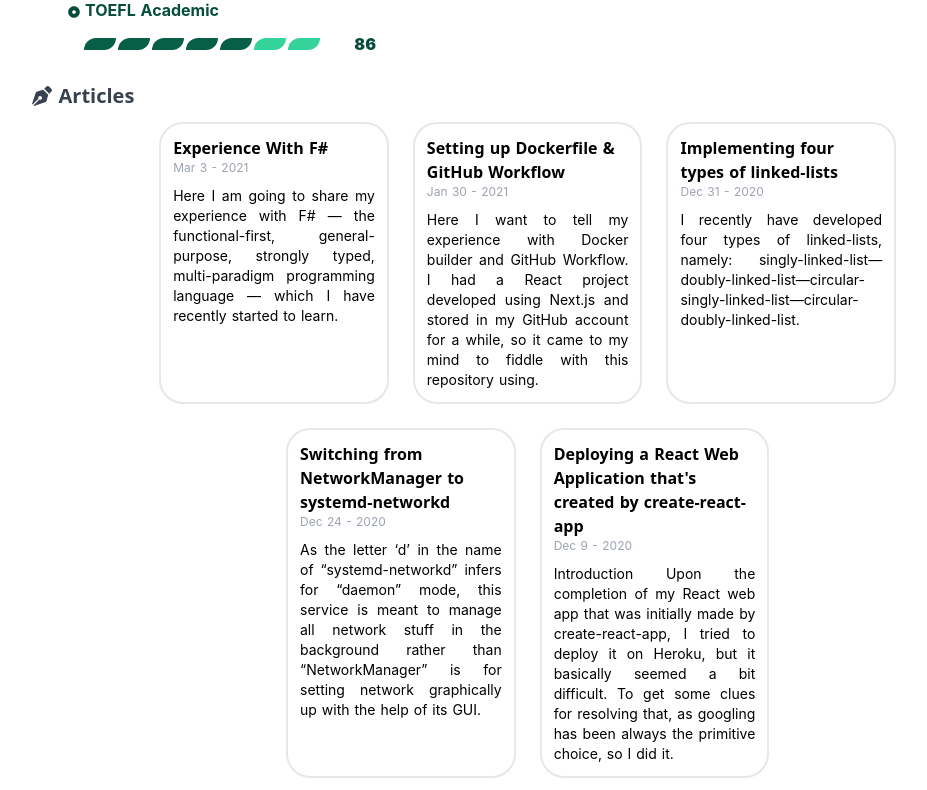
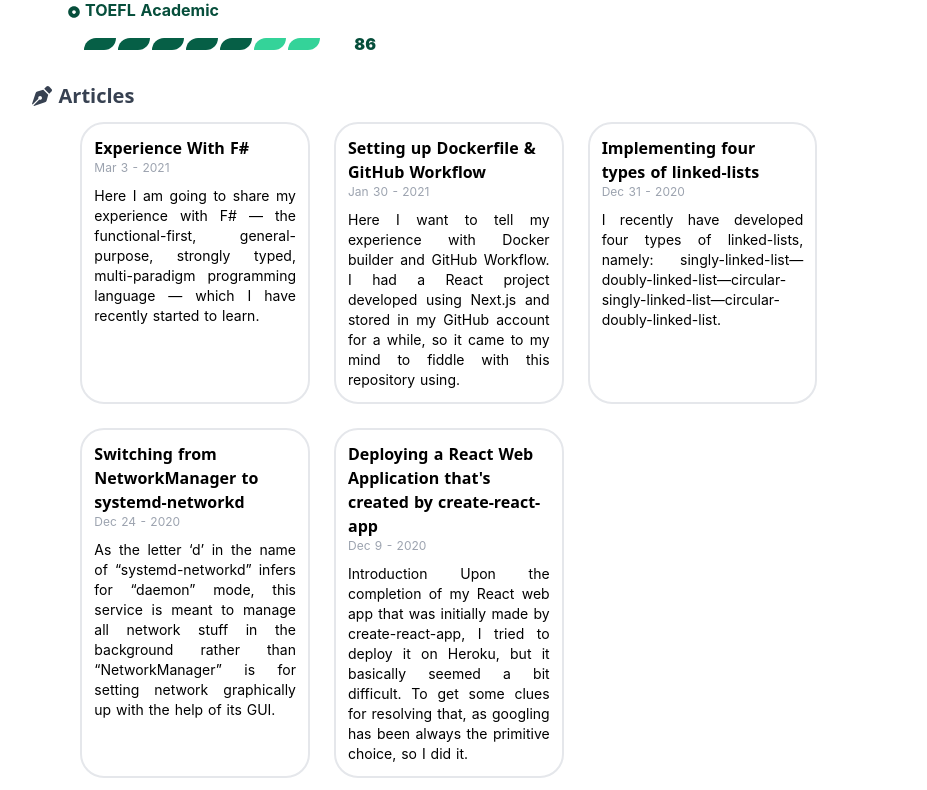
Before and after one commit to hooman734/cv-new, a Nuxt app: page / in a window 1280 px wide. Shown: the part 1880-2670 px from the top of the page, without its empty margins (277-1204 px from the left). Built offline with nearby package versions, Linux system fonts and the light colour scheme.

Commit message:
add links

```diff
--- a/components/ArticleCp.vue
+++ b/components/ArticleCp.vue
@@ -4,7 +4,9 @@
     <a target="_blank" v-bind:href="link">
       <p class="font-bold font-sans">{{topic}}</p>
       <p class="text-xs text-gray-400 mb-2.5">{{date}}</p>
-      <p class="text-justify text-sm">{{description}}</p>
+      <div class="text-justify text-sm">
+        <slot></slot>
+      </div>
     </a>
      </div>
 </div>
@@ -17,7 +19,6 @@ export default {
     topic: String,
     date: String,
     link : String,
-    description: String
   }
 }
 </script>
--- a/components/MainPanel.vue
+++ b/components/MainPanel.vue
@@ -243,23 +243,36 @@
             <font-awesome-icon icon="pen-nib"/>
             Articles
           </p>
-          <div class="flex flex-row flex-wrap justify-center content-evenly ml-2 md:ml-9">
+          <div class="flex flex-row flex-wrap justify-start content-evenly ml-2 md:ml-9">
             <article-cp topic="Experience With F#" link="https://hesamyan.medium.com/experience-with-f-618118e99408"
-                        date="Mar 3 - 2021"
-                        description="Here I am going to share my experience with F# — the functional-first, general-purpose, strongly typed, multi-paradigm programming language — which I have recently started to learn."></article-cp>
+                        date="Mar 3 - 2021">Here I am going to share my experience with F# — the functional-first,
+              general-purpose, strongly typed, multi-paradigm programming language — which I have recently started to
+              learn.
+            </article-cp>
             <article-cp topic="Setting up Dockerfile & GitHub Workflow"
-                        link="https://hesamyan.medium.com/setting-up-dockerfile-github-workflow-86cafd82cf97" date="Jan 30 - 2021"
-                        description="Here I want to tell my experience with Docker builder and GitHub Workflow. I had a React project developed using Next.js and stored in my GitHub account for a while, so it came to my mind to fiddle with this repository using."></article-cp>
-            <article-cp topic="Implementing four types of linked-lists" link="https://hesamyan.medium.com/implementing-four-types-of-linked-lists-d812d5c39812"
-                        date="Dec 31 - 2020"
-                        description="I recently have developed four types of linked-lists, namely: singly-linked-list—doubly-linked-list—circular-singly-linked-list—circular-doubly-linked-list."></article-cp>
-            <article-cp topic="Switching from NetworkManager to systemd-networkd" link="https://hesamyan.medium.com/switching-from-networkmanager-to-systemd-networkd-dcbda0b15056"
-                        date="Dec 24 - 2020"
-                        description="As the letter ‘d’ in the name of “systemd-networkd” infers for “daemon” mode, this service is meant to manage all network stuff in the background rather than “NetworkManager” is for setting network graphically up with the help of its GUI."></article-cp>
-            <article-cp topic="Deploying a React Web Application that's created by create-react-app" link="https://hesamyan.medium.com/deploying-a-react-web-application-thats-created-by-create-react-app-2234ddf8eafa"
-                        date="Dec 9 - 2020"
-                        description="Introduction
-Upon the completion of my React web app that was initially made by create-react-app, I tried to deploy it on Heroku, but it basically seemed a bit difficult. To get some clues for resolving that, as googling has been always the primitive choice, so I did it."></article-cp>
+                        link="https://hesamyan.medium.com/setting-up-dockerfile-github-workflow-86cafd82cf97"
+                        date="Jan 30 - 2021">Here I want to tell my experience with Docker builder and GitHub Workflow.
+              I had a React project developed using Next.js and stored in my GitHub account for a while, so it came to
+              my mind to fiddle with this repository using.
+            </article-cp>
+            <article-cp topic="Implementing four types of linked-lists"
+                        link="https://hesamyan.medium.com/implementing-four-types-of-linked-lists-d812d5c39812"
+                        date="Dec 31 - 2020">I recently have developed four types of linked-lists, namely:
+              singly-linked-list—doubly-linked-list—circular-singly-linked-list—circular-doubly-linked-list.
+            </article-cp>
+            <article-cp topic="Switching from NetworkManager to systemd-networkd"
+                        link="https://hesamyan.medium.com/switching-from-networkmanager-to-systemd-networkd-dcbda0b15056"
+                        date="Dec 24 - 2020">As the letter ‘d’ in the name of “systemd-networkd” infers for “daemon”
+              mode, this service is meant to manage all network stuff in the background rather than “NetworkManager” is
+              for setting network graphically up with the help of its GUI.
+            </article-cp>
+            <article-cp topic="Deploying a React Web Application that's created by create-react-app"
+                        link="https://hesamyan.medium.com/deploying-a-react-web-application-thats-created-by-create-react-app-2234ddf8eafa"
+                        date="Dec 9 - 2020">Introduction
+              Upon the completion of my React web app that was initially made by create-react-app, I tried to deploy it
+              on Heroku, but it basically seemed a bit difficult. To get some clues for resolving that, as googling has
+              been always the primitive choice, so I did it.
+            </article-cp>
 
           </div>
         </div>
--- a/components/SidePanel.vue
+++ b/components/SidePanel.vue
@@ -34,12 +34,13 @@
               <font-awesome-icon icon="inbox"/>
               Email
             </p>
-            <p class="font-light mb-4 font-mono">hesamyan@gmail.com</p>
+            <p class="font-light mb-4 font-mono">
+              <a target="_blank" href="mailto:hesamyan@gmail.com">hesamyan@gmail.com</a></p>
             <p class="text-green-900 font-bold text-xl">
               <font-awesome-icon icon="phone-square-alt"/>
               Phone
             </p>
-            <p class="font-light mb-4 font-mono">+374-77-281-774</p>
+            <p class="font-light mb-4 font-mono"><a target="_blank" href="tell:+37477281774">+374-77-281-774</a></p>
           </div>
           <div class="flex flex-col">
             <p class="font-bold text-gray-700 font-sans text-xl mt-3 md:mt-10">Links</p>
```
